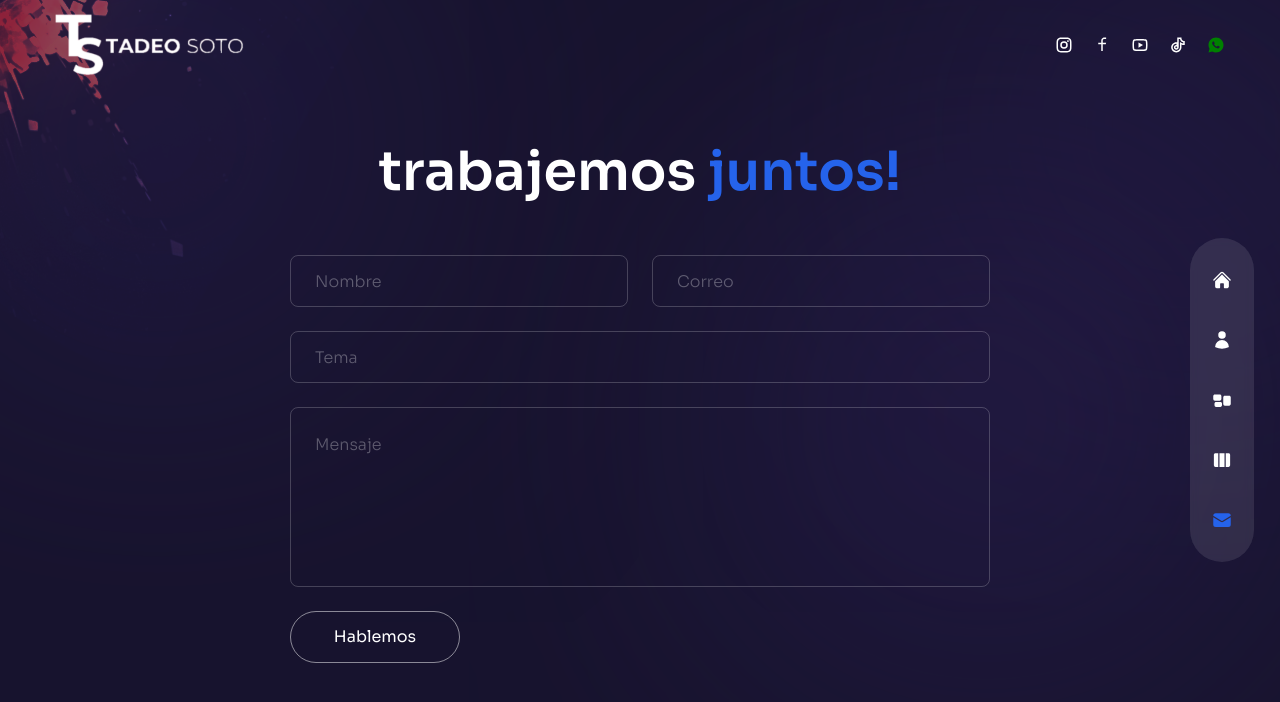
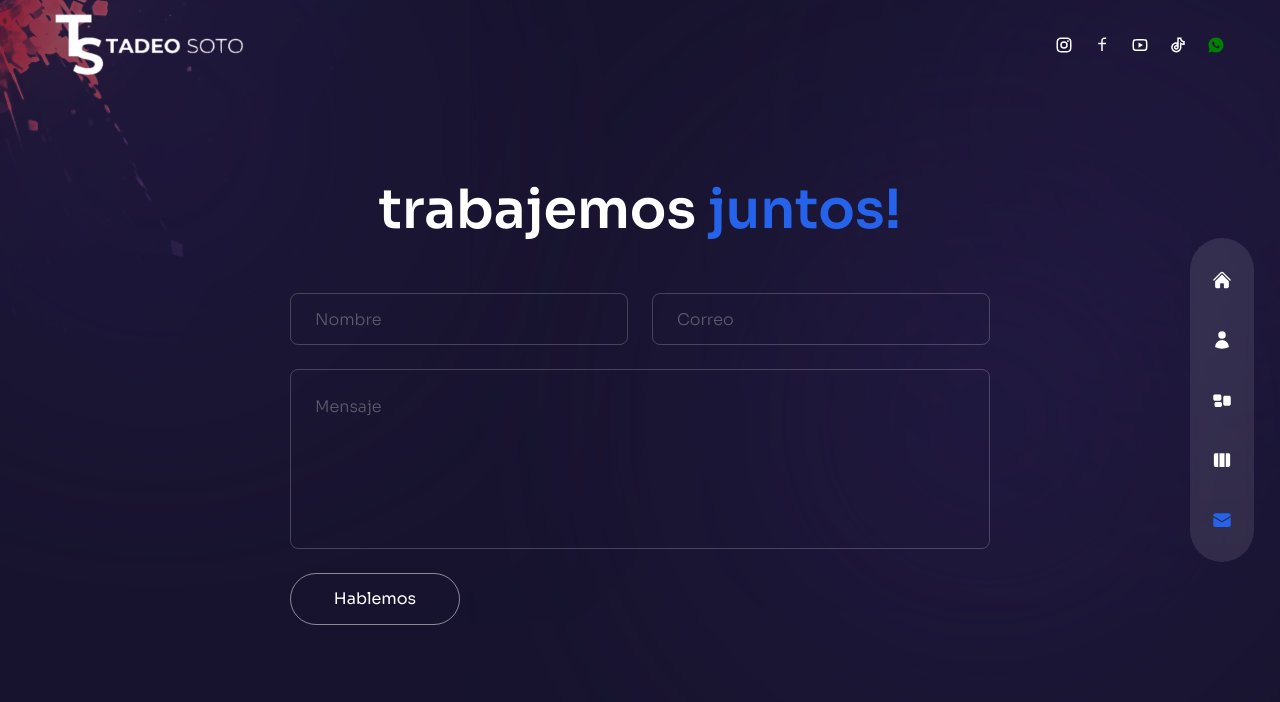
Before and after one commit to Tadeosoto/portafolio, a Next.js app: page /contacto in a window 1280 px wide. Shown: the top 702 px of the page. Built offline with nearby package versions, Linux system fonts and the light colour scheme.

Commit message:
Update index.js

```diff
--- a/pages/contacto/index.js
+++ b/pages/contacto/index.js
@@ -79,7 +79,7 @@ const Contact = () => {
                 name="user_email"
               ></input>
             </div>
-            <input type="text" placeholder="tema" className="input"></input>
+
             <textarea
               name="message"
               placeholder="mensaje"
```
